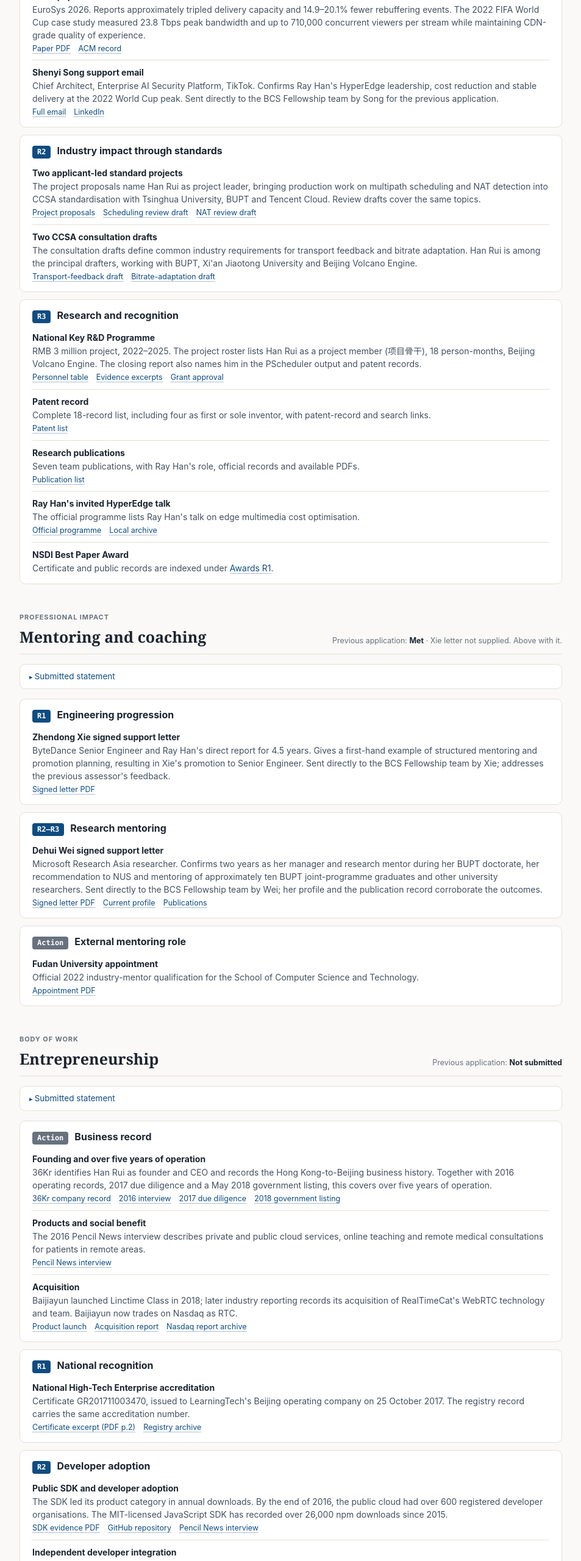
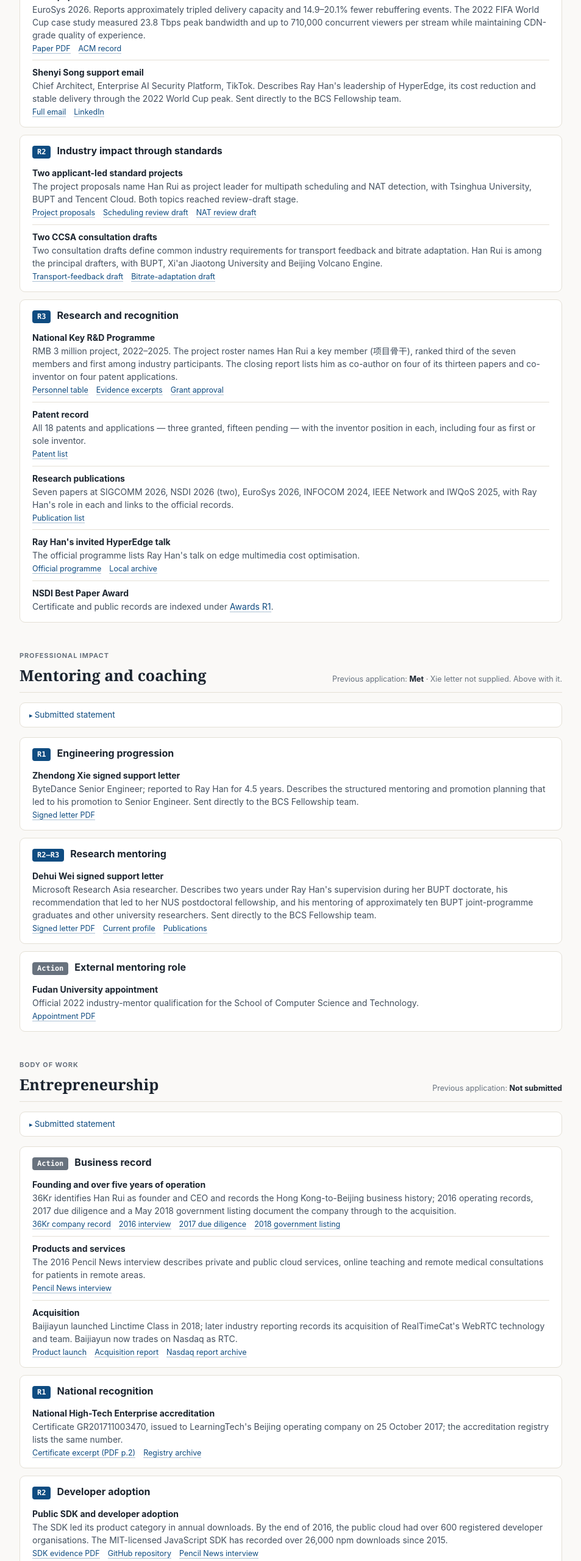
Before and after one commit to hanrui-cn/fellowship-evidence, a plain HTML site: page index.html in a window 1280 px wide. Shown: the part 820-3380 px from the top of the page at 61% size, without its empty margins (278-1231 px from the left). Drawn offline with Linux system fonts and the light colour scheme.

Commit message:
State evidence facts and remove criteria framing
Co-Authored-By: Claude Code <noreply@anthropic.com>

```diff
--- a/index.html
+++ b/index.html
@@ -168,7 +168,7 @@
         <div class="says">EuroSys 2026. Reports approximately tripled delivery capacity and 14.9–20.1% fewer rebuffering events. The 2022 FIFA World Cup case study measured 23.8 Tbps peak bandwidth and up to 710,000 concurrent viewers per stream while maintaining CDN-grade quality of experience.</div>
         <div class="lnk"><a target="_blank" rel="noopener" href="assets/papers/rlive-eurosys26.pdf">Paper PDF</a><a target="_blank" rel="noopener" href="https://dl.acm.org/doi/10.1145/3767295.3769360">ACM record</a></div></li>
       <li><span class="src">Shenyi Song support email</span>
-        <div class="says">Chief Architect, Enterprise AI Security Platform, TikTok. Confirms Ray Han's HyperEdge leadership, cost reduction and stable delivery at the 2022 World Cup peak. Sent directly to the BCS Fellowship team by Song for the previous application.</div>
+        <div class="says">Chief Architect, Enterprise AI Security Platform, TikTok. Describes Ray Han's leadership of HyperEdge, its cost reduction and stable delivery through the 2022 World Cup peak. Sent directly to the BCS Fellowship team.</div>
         <div class="lnk"><a target="_blank" rel="noopener" href="assets/song-shenyi-support-email-2026-09.md">Full email</a><a target="_blank" rel="noopener" href="https://www.linkedin.com/in/shenyi-song-62a3b56b/">LinkedIn</a></div></li>
     </ul>
   </div>
@@ -177,10 +177,10 @@
     <div class="rtop"><span class="rid">R2</span><span class="rtitle">Industry impact through standards</span></div>
     <ul class="evlist">
       <li><span class="src">Two applicant-led standard projects</span>
-        <div class="says">The project proposals name Han Rui as project leader, bringing production work on multipath scheduling and NAT detection into CCSA standardisation with Tsinghua University, BUPT and Tencent Cloud. Review drafts cover the same topics.</div>
+        <div class="says">The project proposals name Han Rui as project leader for multipath scheduling and NAT detection, with Tsinghua University, BUPT and Tencent Cloud. Both topics reached review-draft stage.</div>
         <div class="lnk"><a target="_blank" rel="noopener" href="assets/ccsa-proposals-scheduling-nat.pdf">Project proposals</a><a target="_blank" rel="noopener" href="assets/ccsa-packet-scheduling.pdf">Scheduling review draft</a><a target="_blank" rel="noopener" href="assets/ccsa-nat-detection.pdf">NAT review draft</a></div></li>
       <li><span class="src">Two CCSA consultation drafts</span>
-        <div class="says">The consultation drafts define common industry requirements for transport feedback and bitrate adaptation. Han Rui is among the principal drafters, working with BUPT, Xi'an Jiaotong University and Beijing Volcano Engine.</div>
+        <div class="says">Two consultation drafts define common industry requirements for transport feedback and bitrate adaptation. Han Rui is among the principal drafters, with BUPT, Xi'an Jiaotong University and Beijing Volcano Engine.</div>
         <div class="lnk"><a target="_blank" rel="noopener" href="assets/ccsa-transport-feedback.pdf">Transport-feedback draft</a><a target="_blank" rel="noopener" href="assets/ccsa-video-bitrate.pdf">Bitrate-adaptation draft</a></div></li>
     </ul>
   </div>
@@ -189,13 +189,13 @@
     <div class="rtop"><span class="rid">R3</span><span class="rtitle">Research and recognition</span></div>
     <ul class="evlist">
       <li><span class="src">National Key R&amp;D Programme</span>
-        <div class="says">RMB 3 million project, 2022–2025. The project roster lists Han Rui as a project member (项目骨干), 18 person-months, Beijing Volcano Engine. The closing report also names him in the PScheduler output and patent records.</div>
+        <div class="says">RMB 3 million project, 2022–2025. The project roster names Han Rui a key member (项目骨干), ranked third of the seven members and first among industry participants. The closing report lists him as co-author on four of its thirteen papers and co-inventor on four patent applications.</div>
         <div class="lnk"><a target="_blank" rel="noopener" href="assets/nkrp-personnel-table-2022.pdf">Personnel table</a><a target="_blank" rel="noopener" href="assets/nkrp-self-evaluation-excerpts.pdf">Evidence excerpts</a><a target="_blank" rel="noopener" href="assets/nkrp-grant-approval.pdf">Grant approval</a></div></li>
       <li><span class="src">Patent record</span>
-        <div class="says">Complete 18-record list, including four as first or sole inventor, with patent-record and search links.</div>
+        <div class="says">All 18 patents and applications — three granted, fifteen pending — with the inventor position in each, including four as first or sole inventor.</div>
         <div class="lnk"><a target="_blank" rel="noopener" href="assets/patents.html">Patent list</a></div></li>
       <li><span class="src">Research publications</span>
-        <div class="says">Seven team publications, with Ray Han's role, official records and available PDFs.</div>
+        <div class="says">Seven papers at SIGCOMM 2026, NSDI 2026 (two), EuroSys 2026, INFOCOM 2024, IEEE Network and IWQoS 2025, with Ray Han's role in each and links to the official records.</div>
         <div class="lnk"><a target="_blank" rel="noopener" href="assets/publications.html">Publication list</a></div></li>
       <li><span class="src">Ray Han's invited HyperEdge talk</span>
         <div class="says">The official programme lists Ray Han's talk on edge multimedia cost optimisation.</div>
@@ -231,7 +231,7 @@
     <div class="rtop"><span class="rid">R1</span><span class="rtitle">Engineering progression</span></div>
     <ul class="evlist">
       <li><span class="src">Zhendong Xie signed support letter</span>
-        <div class="says">ByteDance Senior Engineer and Ray Han's direct report for 4.5 years. Gives a first-hand example of structured mentoring and promotion planning, resulting in Xie's promotion to Senior Engineer. Sent directly to the BCS Fellowship team by Xie; addresses the previous assessor's feedback.</div>
+        <div class="says">ByteDance Senior Engineer; reported to Ray Han for 4.5 years. Describes the structured mentoring and promotion planning that led to his promotion to Senior Engineer. Sent directly to the BCS Fellowship team.</div>
         <div class="lnk"><a target="_blank" rel="noopener" href="assets/xie-zhendong-support-letter-2026-12.pdf">Signed letter PDF</a></div></li>
     </ul>
   </div>
@@ -240,7 +240,7 @@
     <div class="rtop"><span class="rid">R2–R3</span><span class="rtitle">Research mentoring</span></div>
     <ul class="evlist">
       <li id="mentoring-r3"><span class="src">Dehui Wei signed support letter</span>
-        <div class="says">Microsoft Research Asia researcher. Confirms two years as her manager and research mentor during her BUPT doctorate, her recommendation to NUS and mentoring of approximately ten BUPT joint-programme graduates and other university researchers. Sent directly to the BCS Fellowship team by Wei; her profile and the publication record corroborate the outcomes.</div>
+        <div class="says">Microsoft Research Asia researcher. Describes two years under Ray Han's supervision during her BUPT doctorate, his recommendation that led to her NUS postdoctoral fellowship, and his mentoring of approximately ten BUPT joint-programme graduates and other university researchers. Sent directly to the BCS Fellowship team.</div>
         <div class="lnk"><a target="_blank" rel="noopener" href="assets/wei-dehui-support-letter-2026-12.pdf">Signed letter PDF</a><a target="_blank" rel="noopener" href="https://weidehui.github.io/">Current profile</a><a target="_blank" rel="noopener" href="assets/publications.html">Publications</a></div></li>
     </ul>
   </div>
@@ -283,9 +283,9 @@
     <div class="rtop"><span class="rid">Action</span><span class="rtitle">Business record</span></div>
     <ul class="evlist">
       <li><span class="src">Founding and over five years of operation</span>
-        <div class="says">36Kr identifies Han Rui as founder and CEO and records the Hong Kong-to-Beijing business history. Together with 2016 operating records, 2017 due diligence and a May 2018 government listing, this covers over five years of operation.</div>
+        <div class="says">36Kr identifies Han Rui as founder and CEO and records the Hong Kong-to-Beijing business history; 2016 operating records, 2017 due diligence and a May 2018 government listing document the company through to the acquisition.</div>
         <div class="lnk"><a target="_blank" rel="noopener" href="https://pitchhub.36kr.com/project/2181109992050052">36Kr company record</a><a target="_blank" rel="noopener" href="assets/web/pencilnews-2016-interview.pdf">2016 interview</a><a target="_blank" rel="noopener" href="assets/entrepreneurship-existing-evidence-excerpts-2026-11-21.pdf">2017 due diligence</a><a target="_blank" rel="noopener" href="assets/letake-tech-sme-2018.pdf">2018 government listing</a></div></li>
-      <li><span class="src">Products and social benefit</span>
+      <li><span class="src">Products and services</span>
         <div class="says">The 2016 Pencil News interview describes private and public cloud services, online teaching and remote medical consultations for patients in remote areas.</div>
         <div class="lnk"><a target="_blank" rel="noopener" href="assets/web/pencilnews-2016-interview.pdf">Pencil News interview</a></div></li>
       <li><span class="src">Acquisition</span>
@@ -298,7 +298,7 @@
     <div class="rtop"><span class="rid">R1</span><span class="rtitle">National recognition</span></div>
     <ul class="evlist">
       <li><span class="src">National High-Tech Enterprise accreditation</span>
-        <div class="says">Certificate GR201711003470, issued to LearningTech's Beijing operating company on 25 October 2017. The registry record carries the same accreditation number.</div>
+        <div class="says">Certificate GR201711003470, issued to LearningTech's Beijing operating company on 25 October 2017; the accreditation registry lists the same number.</div>
         <div class="lnk"><a target="_blank" rel="noopener" href="assets/entrepreneurship-existing-evidence-excerpts-2026-11-21.pdf">Certificate excerpt (PDF p.2)</a><a target="_blank" rel="noopener" href="assets/web/huaxiataike-letac.png">Registry archive</a></div></li>
     </ul>
   </div>
@@ -319,10 +319,10 @@
     <div class="rtop"><span class="rid">R3</span><span class="rtitle">Commercial success</span></div>
     <ul class="evlist">
       <li><span class="src">Investment and operating record</span>
-        <div class="says">Independent 2017 due-diligence and investment analysis by Zhaoyin Capital documents enterprise customers and over 1.76 million user sessions across more than 184,000 virtual classrooms. Agreements held by the applicant cover two investment rounds: RMB 2.0 million seed and RMB 6.5 million angel, totalling RMB 8.5 million.</div>
+        <div class="says">Zhaoyin Capital's 2017 due-diligence and investment analysis records enterprise customers and over 1.76 million user sessions across more than 184,000 virtual classrooms. Two funding rounds: RMB 2.0 million seed and RMB 6.5 million angel, RMB 8.5 million in total.</div>
         <div class="lnk"><a target="_blank" rel="noopener" href="assets/entrepreneurship-existing-evidence-excerpts-2026-11-21.pdf">Evidence excerpts PDF</a></div></li>
       <li><span class="src">Enterprise projects and joint R&amp;D</span>
-        <div class="says">Company records describe projects with Motorola Solutions, Hitachi and China General Technology, plus joint WebRTC R&amp;D with Huawei.</div>
+        <div class="says">Projects with Motorola Solutions, Hitachi and China General Technology, plus joint WebRTC R&amp;D with Huawei.</div>
         <div class="lnk"><a target="_blank" rel="noopener" href="assets/letake-company-profile-excerpts.pdf">Company profile excerpts</a><a target="_blank" rel="noopener" href="assets/huawei-realtimecat-rnd-note.md">Huawei R&amp;D note</a></div></li>
     </ul>
   </div>
@@ -357,7 +357,7 @@
         <div class="says">The 2026 certificate and USENIX public record name Rui Han among the HyperEdge authors.</div>
         <div class="lnk"><a target="_blank" rel="noopener" href="assets/nsdi26-outstanding-paper-award.pdf">Certificate PDF</a><a target="_blank" rel="noopener" href="https://www.usenix.org/conferences/best-papers">USENIX record</a></div></li>
       <li><span class="src">NYU Shanghai guest-lecturer invitation</span>
-        <div class="says">Following this recognition, NYU Shanghai invited Ray Han to teach Software Engineering in 2026–2027, explicitly citing the NSDI award and his edge-networking work.</div>
+        <div class="says">NYU Shanghai invited Ray Han to teach Software Engineering in 2026–2027, citing the NSDI award and his edge-networking work.</div>
         <div class="lnk"><a target="_blank" rel="noopener" href="assets/nyush-guest-lecturer-confirmation-2026.pdf">Invitation PDF</a></div></li>
     </ul>
   </div>
@@ -369,7 +369,7 @@
         <div class="says">The 2025 certificate names Han Rui first of four key contributors to the winning ByteDance project.</div>
         <div class="lnk"><a target="_blank" rel="noopener" href="assets/caict-starbeam-certificate.pdf">Certificate PDF</a></div></li>
       <li><span class="src">CAICT confirmation letter</span>
-        <div class="says">Connects Ray Han's leadership of the award-winning work to his subsequent Expert Adviser role on China Mobile's 2025–2026 network-quality project, including technical review and recommendations since December 2025 and their contribution to the project's service-quality objectives.</div>
+        <div class="says">CAICT confirms Ray Han's leadership of the award-winning work and, since December 2025, his Expert Adviser role on China Mobile's 2025–2026 IP network quality monitoring project, providing technical review and recommendations toward its service-quality objectives.</div>
         <div class="lnk"><a target="_blank" rel="noopener" href="assets/caict-confirmation-letter-bcs-2026-11.pdf">Signed letter PDF</a><a target="_blank" rel="noopener" href="assets/caict-confirmation-letter.md">Letter text</a></div></li>
       <li><span class="src">Starbeam media reports</span>
         <div class="says">Two published reports name Han Rui presenting the winning work.</div>
```
Also changed, not shown: 1 other file.
